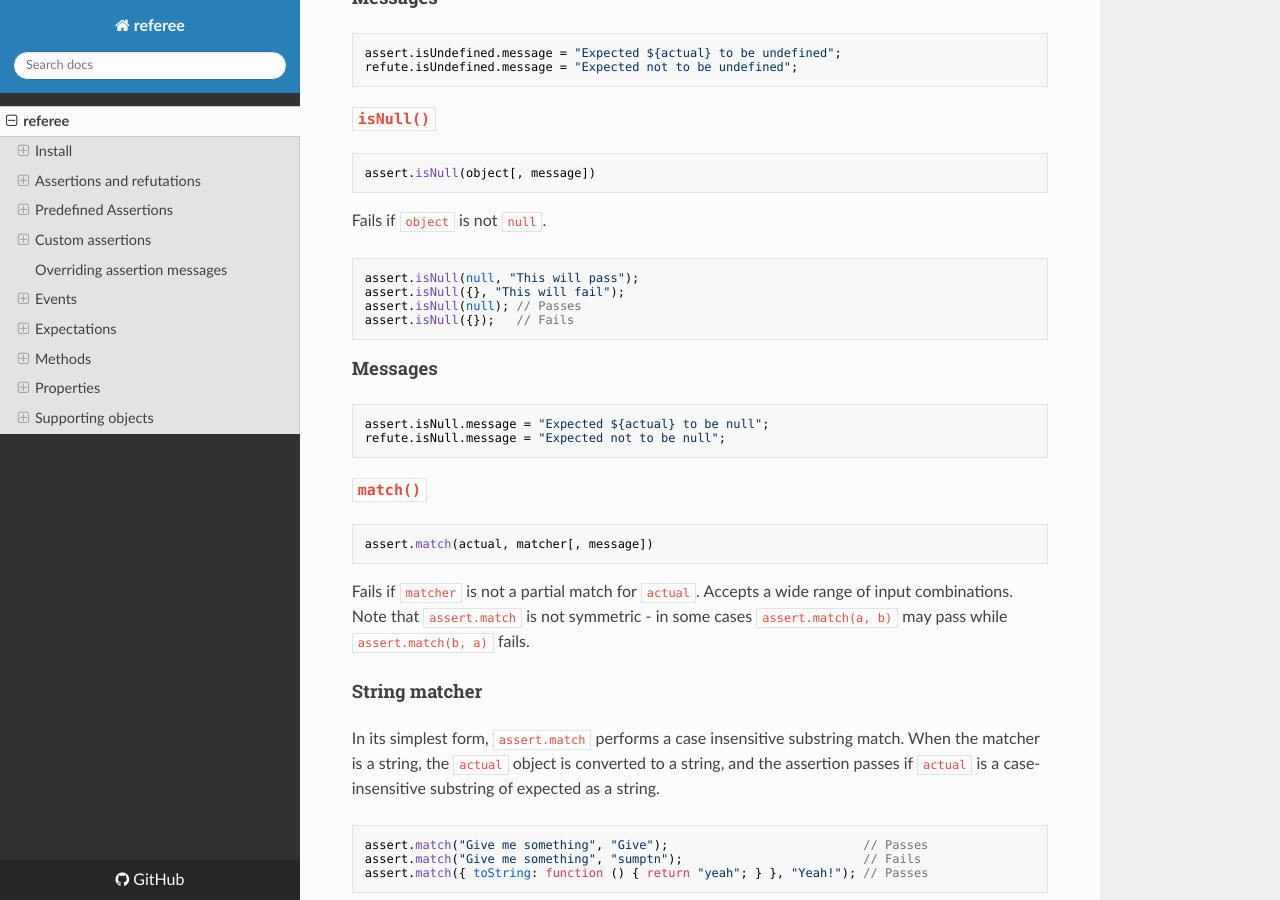
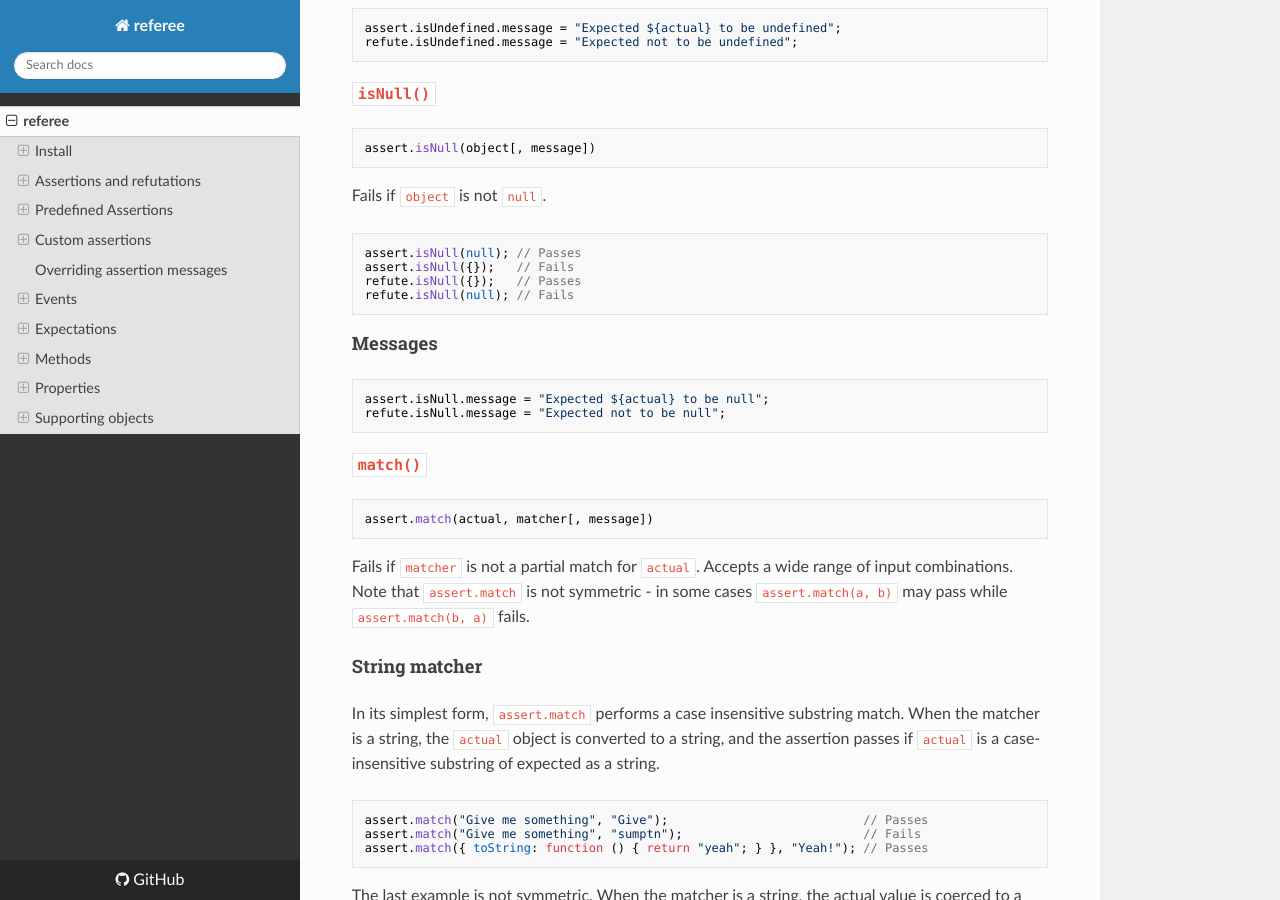
Before and after one commit to sinonjs/referee, an MkDocs documentation site: the page built from docs/index.md, in a window 1280 px wide and 900 px high, scrolled down 5930 px. Built offline with MkDocs 1.6.1, drawn with Linux system fonts in a browser that asks for light colours; nearby versions of some CDN libraries.

Commit message:
Fix `isNull` example and remove duplicated link

````diff
--- a/docs/index.md
+++ b/docs/index.md
@@ -288,10 +287,10 @@
 Fails if `object` is not `null`.
 
 ```js
-assert.isNull(null, "This will pass");
-assert.isNull({}, "This will fail");
 assert.isNull(null); // Passes
 assert.isNull({});   // Fails
+refute.isNull({});   // Passes
+refute.isNull(null); // Fails
 ```
 
 #### Messages
````
Also changed, not shown: other parts of docs/index.md (+0 -1 lines).
